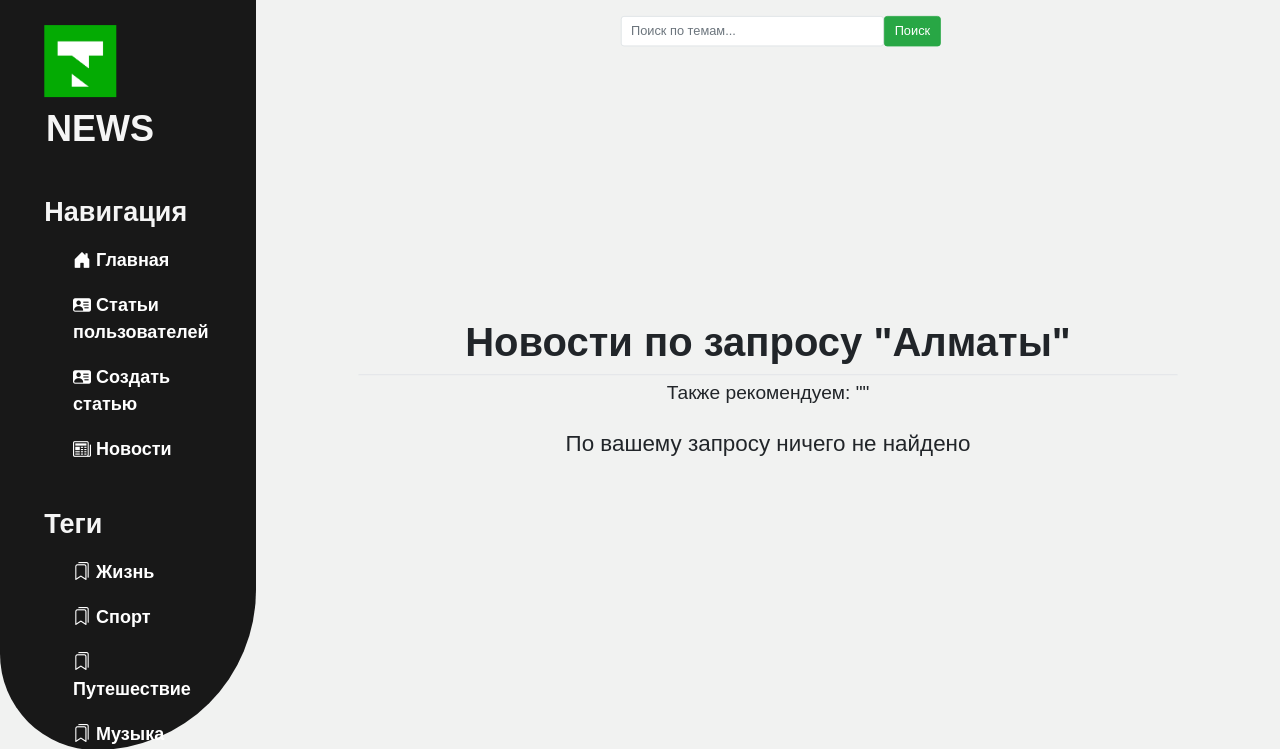
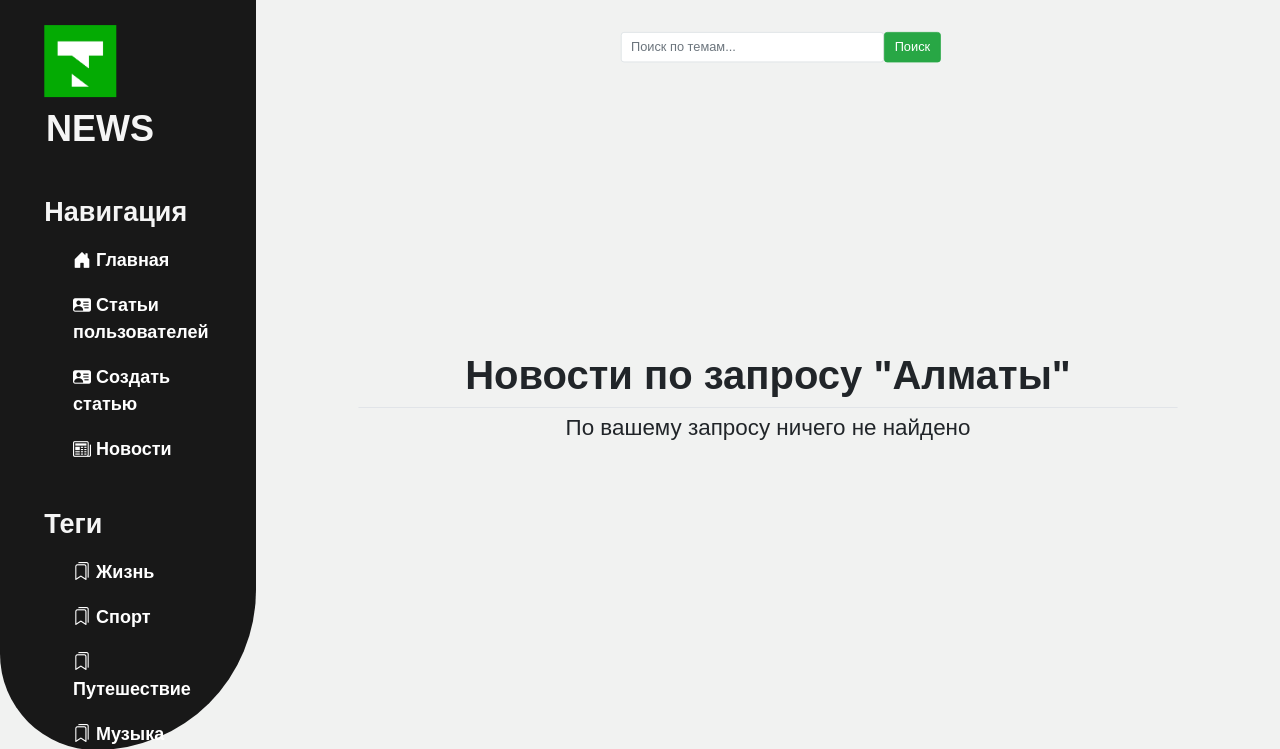
Before and after one commit to wakeupkstnv/tengri-nfactorial-web-task, a Django app: page /news/ in a window 1280 px wide. Shown: the top 749 px of the page. Run offline with Django 5.2, Linux system fonts and the light colour scheme; data that the repository does not hold is empty; some libraries are stand-ins or nearby versions.

Commit message:
Update news_home.html

```diff
--- a/tengrinews/main/templates/main/news_home.html
+++ b/tengrinews/main/templates/main/news_home.html
@@ -21,8 +21,6 @@
 <div class="features">
 
     <h1 class="border-bottom">Новости по запросу "{{ name }}"</h1>
-    <h4 class="">Также рекомендуем: "{{ recomendation }}"</h4>
-    <br>
     {% if news %}
         <div class="alerts-container">
             {% for el in news %}
```
